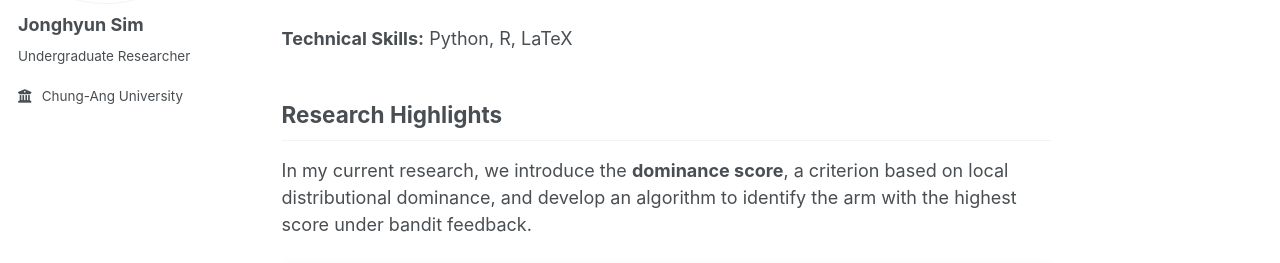
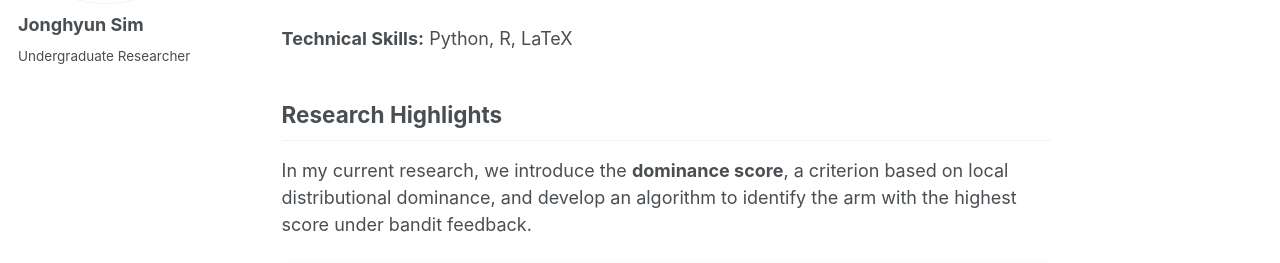
Before and after one commit to simjonghyun/simjonghyun.github.io, a Jekyll site: the page built from _pages/about.md, in a window 1280 px wide. Shown: the part 231-494 px from the top of the page. Built offline with Jekyll 4.4.1, drawn with Linux system fonts in a browser that asks for light colours; a style sheet for code colours, icons or effects is not loaded.

Commit message:
Comment out employer and email fields
Comment out the employer and email fields in the config.

```diff
--- a/_config.yml
+++ b/_config.yml
@@ -28,7 +28,7 @@ author:
   pronouns         : # example: "she/her"
   bio              : "Undergraduate Researcher"
   location         : #"Seoul, South Korea"
-  employer         : "Chung-Ang University"
+  employer         : #"Chung-Ang University"
   uri              : # URL
   email            : #"simjonghyun@cau.ac.kr"
 
```
